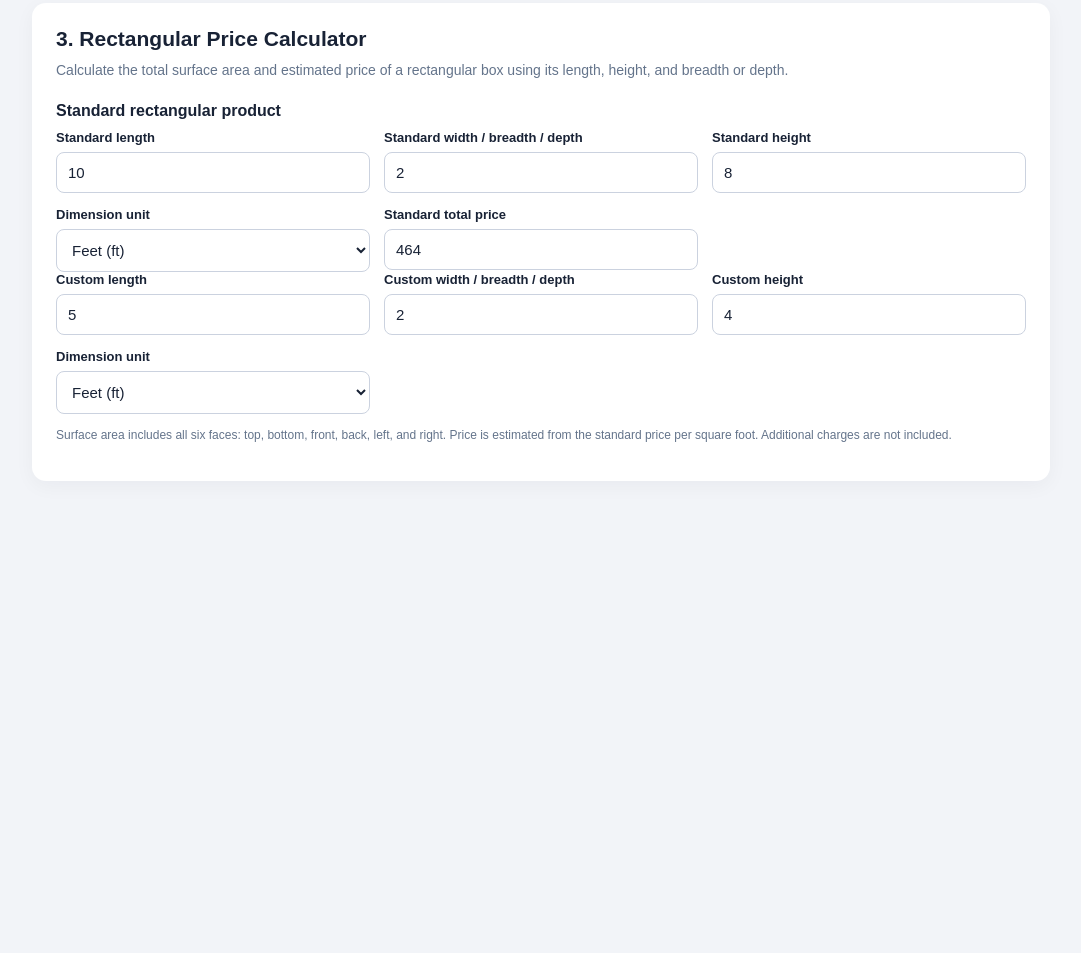
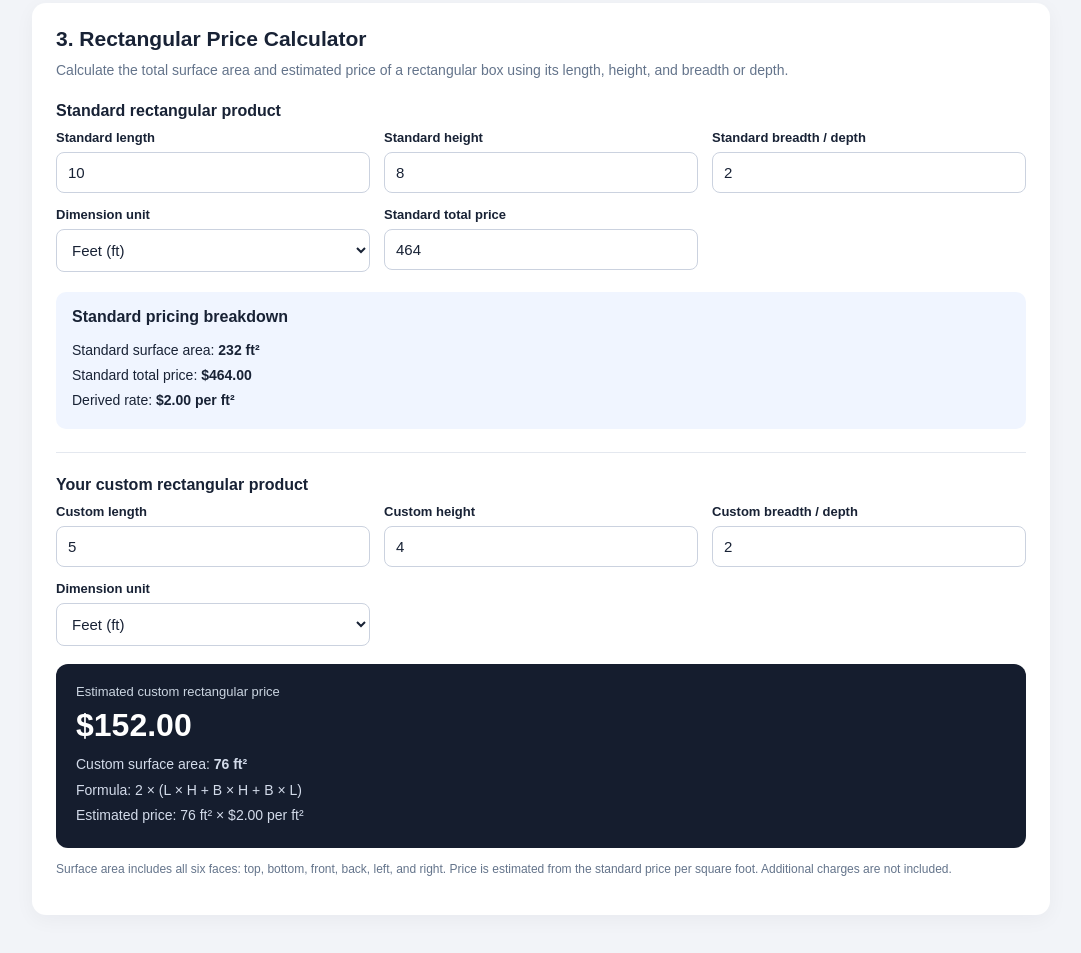
Before and after one commit to iamshakthiv/bdspricetool, a plain HTML site: page index.html in a window 1280 px wide. Shown: the part 1738-2691 px from the top of the page, without its empty margins (99-1180 px from the left). Before the commit the page ends 2265 px from the top, so only its background shows below. Drawn offline with Linux system fonts and the light colour scheme.

Commit message:
Update index.html

```diff
--- a/index.html
+++ b/index.html
@@ -127,49 +127,55 @@ button{padding:11px 16px;background:#2457cf;color:white;border:0;border-radius:8
       <label for="rectStdL">Standard length</label>
       <input id="rectStdL" type="number" min="0" step="any" value="10">
     </div>
-
-  <div class="field">
-    <label for="rectStdB">Standard width / breadth / depth</label>
-    <input id="rectStdB" type="number" min="0" step="any" value="2">
-  </div>
-
     <div class="field">
       <label for="rectStdH">Standard height</label>
       <input id="rectStdH" type="number" min="0" step="any" value="8">
     </div>
-
+    <div class="field">
+      <label for="rectStdB">Standard breadth / depth</label>
+      <input id="rectStdB" type="number" min="0" step="any" value="2">
+    </div>
     <div class="field">
       <label for="rectStdUnit">Dimension unit</label>
       <select id="rectStdUnit"></select>
     </div>
-
     <div class="field">
       <label for="rectStdPrice">Standard total price</label>
       <input id="rectStdPrice" type="number" min="0" step="any" value="464">
     </div>
   </div>
 
-<!-- Custom rectangular product -->
+  <div class="panel">
+    <div class="panel-title">Standard pricing breakdown</div>
+    <div id="rectStdBreakdown" class="detail" style="color:#182235"></div>
+  </div>
+
+  <hr class="divider">
+
+  <h3>Your custom rectangular product</h3>
   <div class="grid">
     <div class="field">
       <label for="rectCustomL">Custom length</label>
       <input id="rectCustomL" type="number" min="0" step="any" value="5">
     </div>
-
-  <div class="field">
-    <label for="rectCustomB">Custom width / breadth / depth</label>
-    <input id="rectCustomB" type="number" min="0" step="any" value="2">
-  </div>
-
     <div class="field">
       <label for="rectCustomH">Custom height</label>
       <input id="rectCustomH" type="number" min="0" step="any" value="4">
     </div>
-
+    <div class="field">
+      <label for="rectCustomB">Custom breadth / depth</label>
+      <input id="rectCustomB" type="number" min="0" step="any" value="2">
+    </div>
     <div class="field">
       <label for="rectCustomUnit">Dimension unit</label>
       <select id="rectCustomUnit"></select>
     </div>
+  </div>
+
+  <div class="price-result" aria-live="polite">
+    <div class="label">Estimated custom rectangular price</div>
+    <div class="total" id="rectCustomTotal">—</div>
+    <div class="detail" id="rectCustomBreakdown"></div>
   </div>
 
   <p class="note">
```
Lines whose indentation alone changed are shown as unchanged.
